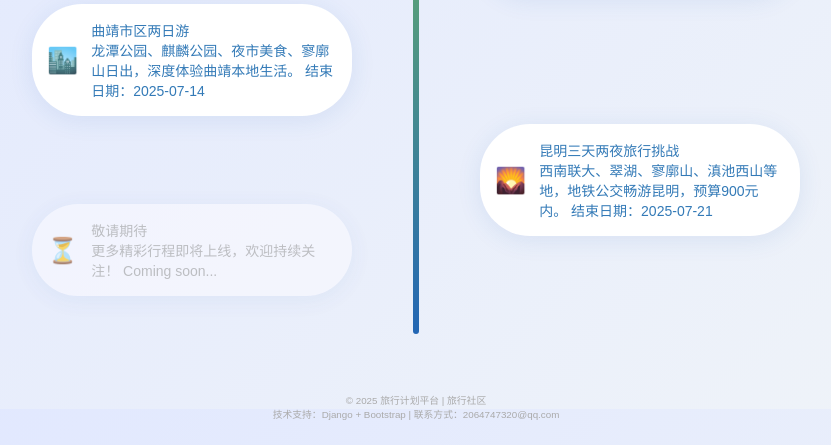
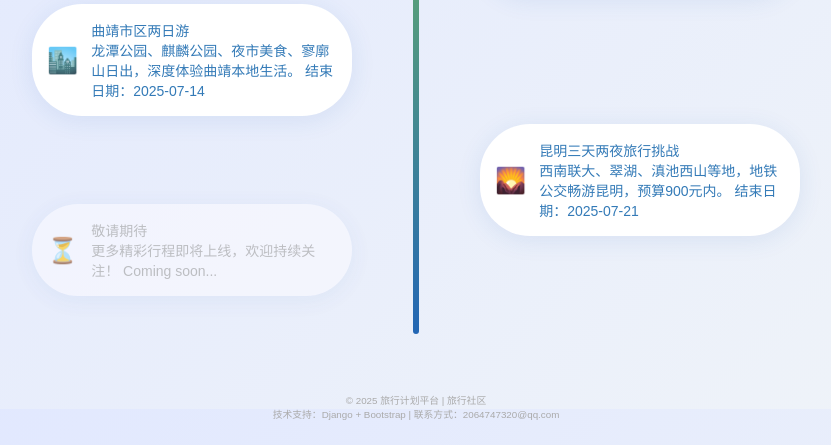
Before and after one commit to ppshuX/cet, a Django app: page /cetapp/ in a window 1280 px wide. Shown: the part 391-836 px from the top of the page, without its empty margins (224-1055 px from the left). Run offline with Django 5.2, Linux system fonts and the light colour scheme; some libraries are stand-ins or nearby versions.

Commit message:
corrections

```diff
--- a/cetapp/templates/cetapp/index.html
+++ b/cetapp/templates/cetapp/index.html
@@ -304,7 +304,7 @@
             <span class="icon">🌄</span>
             <span class="info">
                 <span class="title">昆明三天两夜旅行挑战</span><br>
-                <span class="desc">西南联大、翠湖、寥廓山、滇池西山等地，地铁公交畅游昆明，预算900元内。</span>
+                <span class="desc">西南联大、翠湖、滇池西山等地，地铁公交畅游昆明，预算900元内。</span>
                 <span class="date">结束日期：2025-07-21</span>
             </span>
         </a>
```
